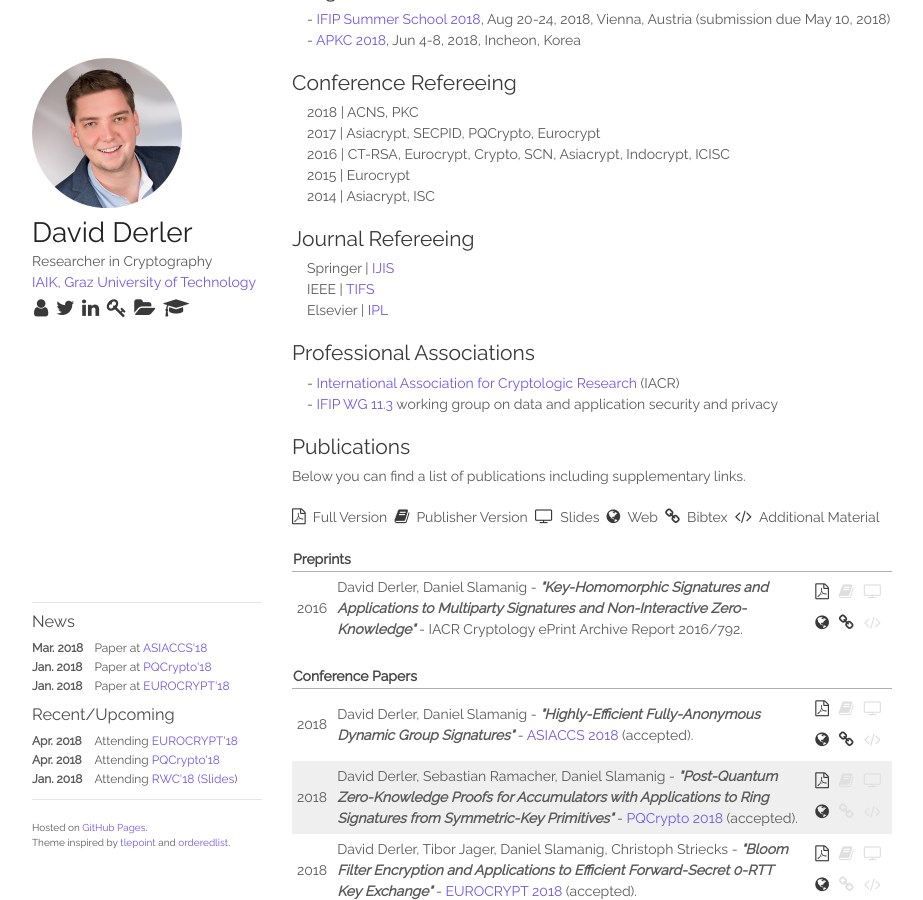
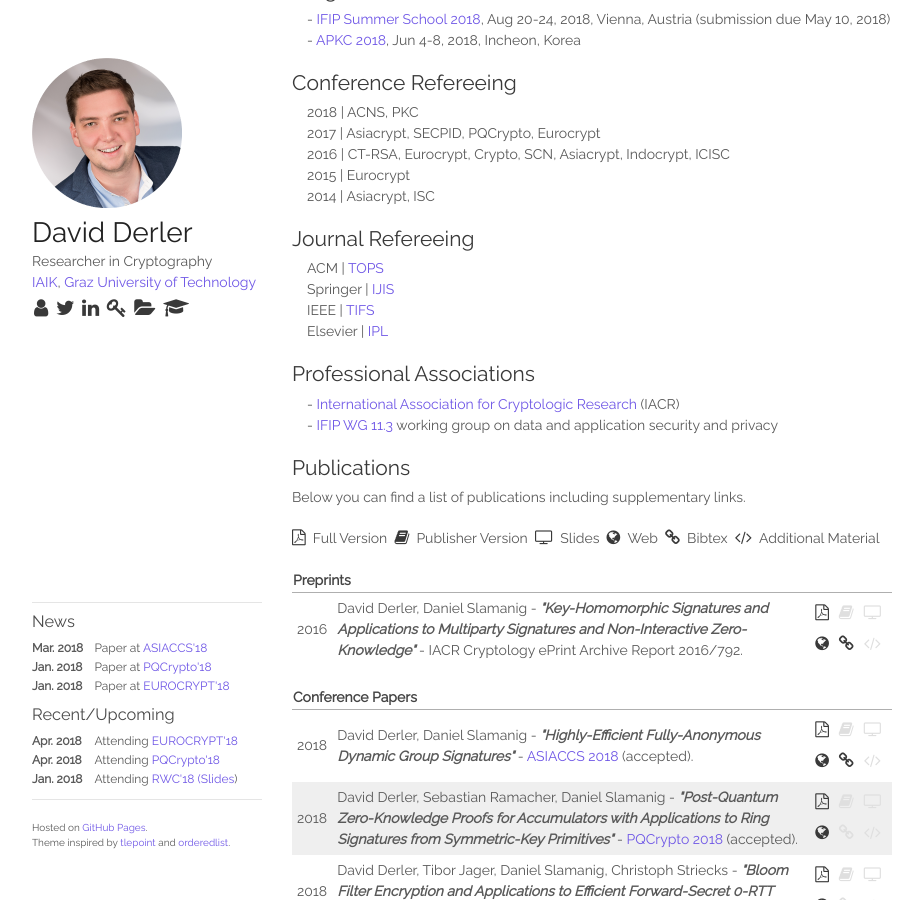
Before and after one commit to derlerd/derlerd.github.io, a Jekyll site: the page built from index.html, in a window 1280 px wide and 900 px high, scrolled down 621 px. Shown: the whole window, without its empty margins (178-1101 px from the left). Built offline with Jekyll 4.4.1, drawn with Linux system fonts in a browser that asks for light colours.

Commit message:
added ACM TOPS reviewing activity

```diff
--- a/_includes/bio.html
+++ b/_includes/bio.html
@@ -29,6 +29,7 @@
 
 <h2>Journal Refereeing</h2>
 <ul>
+  <li>ACM | <a href="https://tops.acm.org">TOPS</a></li>
   <li>Springer | <a href="http://www.springer.com/computer/security+and+cryptology/journal/10207">IJIS</a></li>
   <li>IEEE | <a href="http://ieeexplore.ieee.org/xpl/RecentIssue.jsp?punumber=10206">TIFS</a></li>
   <li>Elsevier | <a href="https://www.journals.elsevier.com/information-processing-letters/">IPL</a></li>
```
